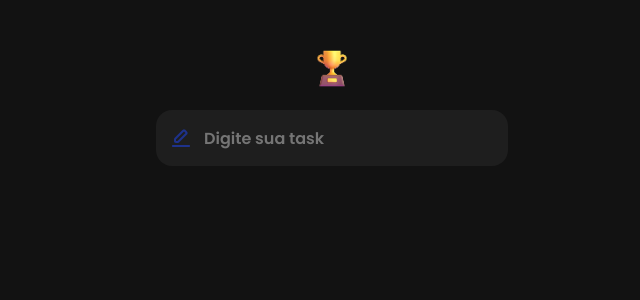
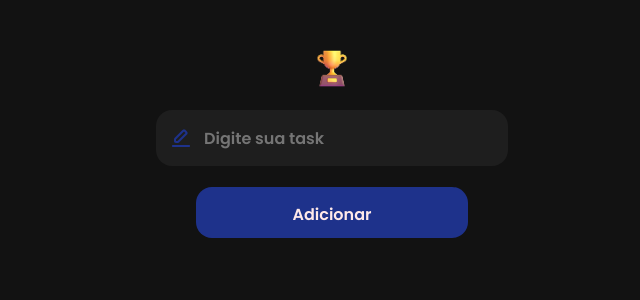
Before and after one commit to PeedroHG/ToDoList, a Vue app in the folder front-end/: page / in a window 1280 px wide. Shown: the top 300 px of the page, without its empty margins (308-948 px from the left). Built offline with nearby package versions, Linux system fonts and the light colour scheme.

Commit message:
Desenvolvido componente Button

```diff
--- a/front-end/src/assets/main.css
+++ b/front-end/src/assets/main.css
@@ -2,8 +2,10 @@
 
 :root {
   --fundo-preto: #121212;
-  --branco-texto: rgba(255, 255, 255, 57);
+  --branco-tiulo: rgba(255, 233, 233, 1);
+  --branco-texto: rgba(255, 255, 255, 0.57);
   --branco-input: rgba(255, 255, 255, 0.34);
+  --azul: rgba(30, 50, 139, 1);
   --font: 'Poppins', sans-serif;
 }
 
--- /dev/null
+++ b/front-end/src/components/Button.vue
@@ -0,0 +1,28 @@
+<script lang="ts">
+export default {
+  props: {
+    texto: {
+      type: String,
+      required: true,
+    },
+  },
+}
+</script>
+
+<template>
+  <button class="botao-add">{{ texto }}</button>
+</template>
+
+<style scoped>
+.botao-add {
+    padding: 1rem;
+    width: 17rem;
+    height: 3.2rem;
+    line-height: 24px;
+    font-size: 16px;
+    font-weight: 600;
+    border-radius: 16px;
+    color: var(--branco-tiulo);
+    background-color: var(--azul);
+}
+</style>
--- a/front-end/src/components/Top.vue
+++ b/front-end/src/components/Top.vue
@@ -1,8 +1,10 @@
 <script lang="ts">
 import Input from './Input.vue'
+import Button from './Button.vue'
 export default {
   components: {
     Input,
+    Button
   },
 }
 </script>
@@ -11,6 +13,7 @@ export default {
   <section class="topo">
     <img src="@/assets/images/logo.png" class="logo" />
     <Input></Input>
+    <Button texto="Adicionar"></Button>
   </section>
 </template>
 
```
